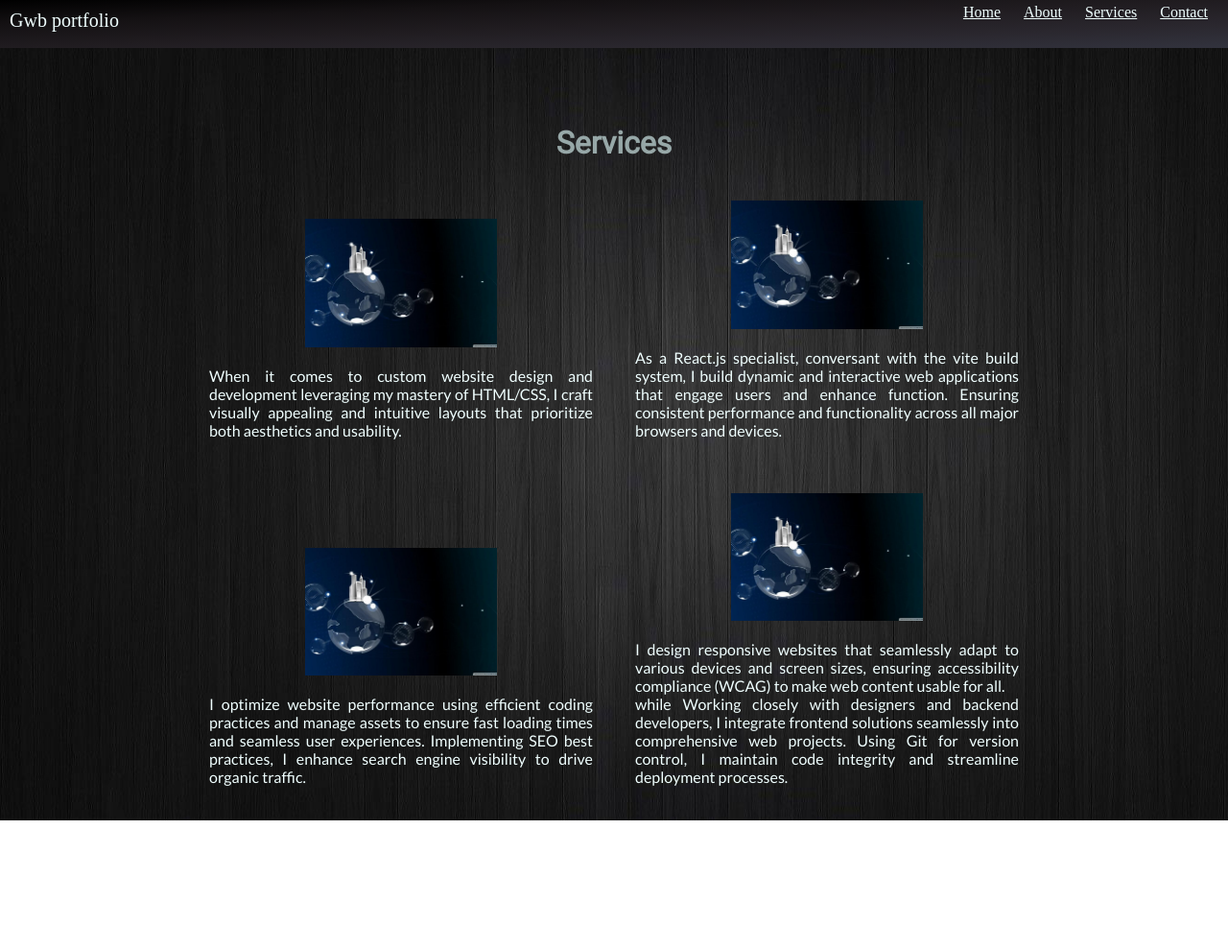
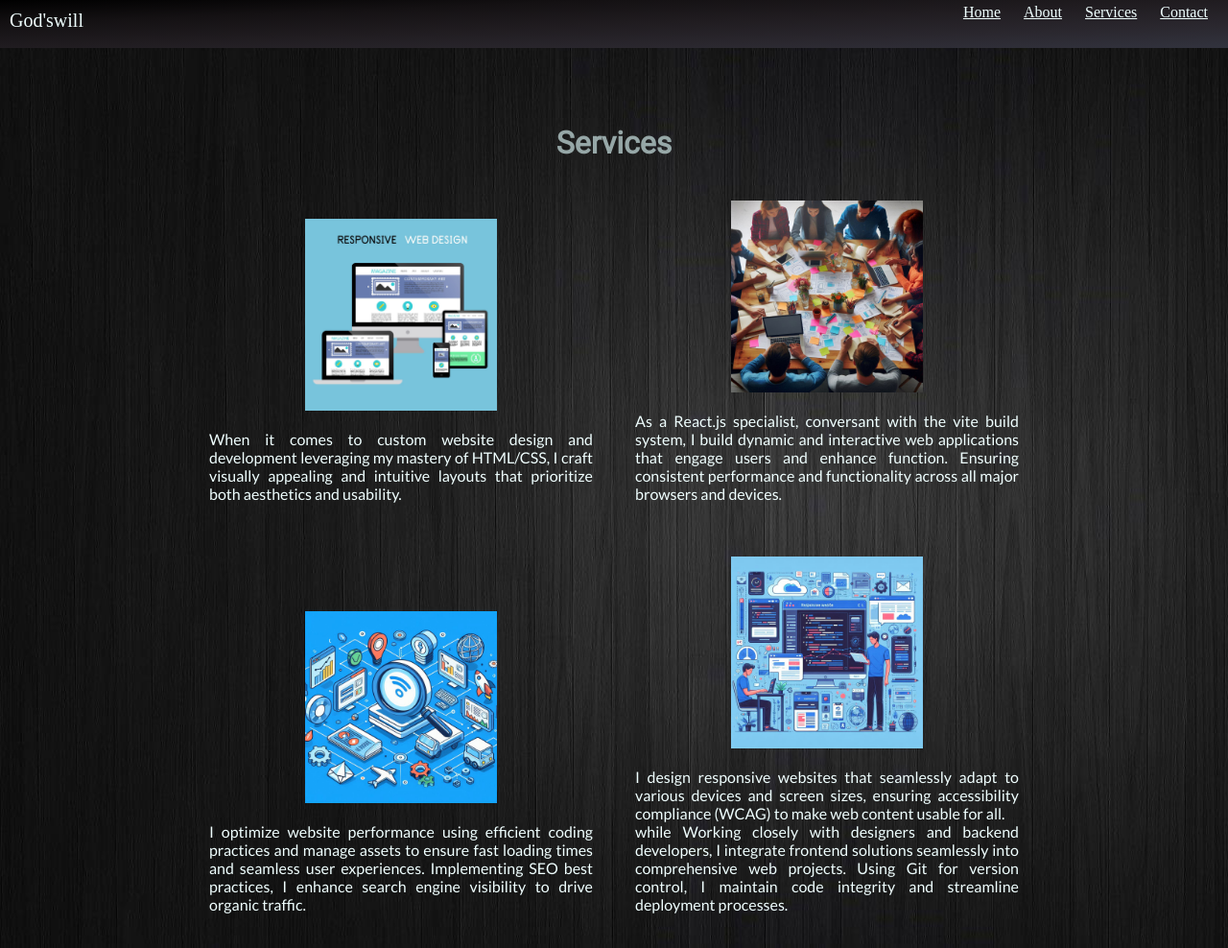
Before and after one commit to LegendsiTe/GWB-portfolio, a plain HTML site: page Dummy site/services.html in a window 1280 px wide. Shown: the whole page at 96% size. Before the commit the page ends 857 px from the top, so only its background shows below. Drawn offline with Linux system fonts and the light colour scheme.

Commit message:
Update services.html

```diff
--- a/Dummy site/services.html
+++ b/Dummy site/services.html
@@ -13,7 +13,7 @@
     <div class="services">
         <!--Navbar-->
         <div class="nav">
-        <div>Gwb portfolio</div>
+        <div>God'swill</div>
             <ul>
                 <li><a href="/index.html" class="move">Home</a></li>
                 <li><a href="./about.html" class="move">About</a></li>
@@ -26,13 +26,13 @@
                 <h1>Services</h1>
                 <div class="card-container">
                 <ul>
-                    <li> <img src="./images/business.png" height="100%" width="50%" alt="Design process">
+                    <li> <img src="./images/responsive-web-design-new.png" height="100%" width="50%" alt="Design process">
                         <p>When it comes to custom website design and development
                         leveraging my mastery of HTML/CSS, I craft visually appealing and intuitive layouts that prioritize both aesthetics and usability.</p></li>
-                    <li><img src="./images/business.png" height="100%" width="50%" alt="Bond As Old As Time"><p> As a React.js specialist, conversant with the vite build system, I build dynamic and interactive web applications that engage users and enhance function. Ensuring consistent performance and functionality across all major browsers and devices.</p></li>
-                    <li><img src="./images/business.png " height="100%" width="50%" alt=""><p>I optimize website performance using efficient coding practices and manage assets to ensure fast loading times and seamless user experiences. Implementing SEO best practices, I enhance search engine visibility to drive organic traffic.
+                    <li><img src="./images/funtionality.jpg" height="100%" width="50%" alt="Bond As Old As Time"><p> As a React.js specialist, conversant with the vite build system, I build dynamic and interactive web applications that engage users and enhance function. Ensuring consistent performance and functionality across all major browsers and devices.</p></li>
+                    <li><img src="./images/seo-checked.jpg " height="100%" width="50%" alt=""><p>I optimize website performance using efficient coding practices and manage assets to ensure fast loading times and seamless user experiences. Implementing SEO best practices, I enhance search engine visibility to drive organic traffic.
                     </p></li>
-                    <li><img src="/images/business.png" height="100%" width="50%" alt=""><p>I design responsive websites that seamlessly adapt to various devices and screen sizes, ensuring accessibility compliance (WCAG) to make web content usable for all.<br>while
+                    <li><img src="/images/responsive.jpg" height="100%" width="50%" alt=""><p>I design responsive websites that seamlessly adapt to various devices and screen sizes, ensuring accessibility compliance (WCAG) to make web content usable for all.<br>while
                         Working closely with designers and backend developers, I integrate frontend solutions seamlessly into comprehensive web projects. Using Git for version control, I maintain code integrity and streamline deployment processes.
                       </p></li>
                 </ul>
```
